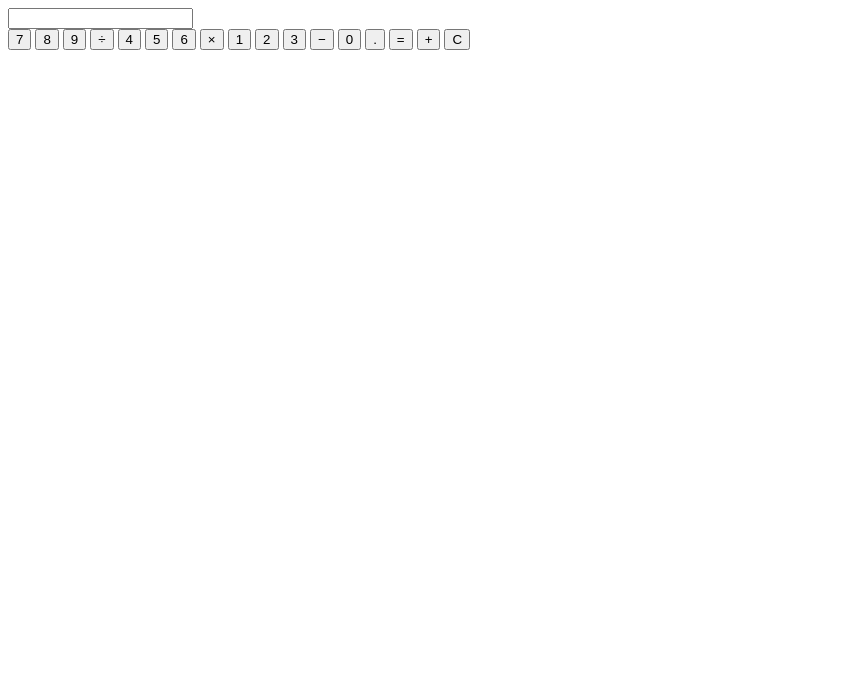
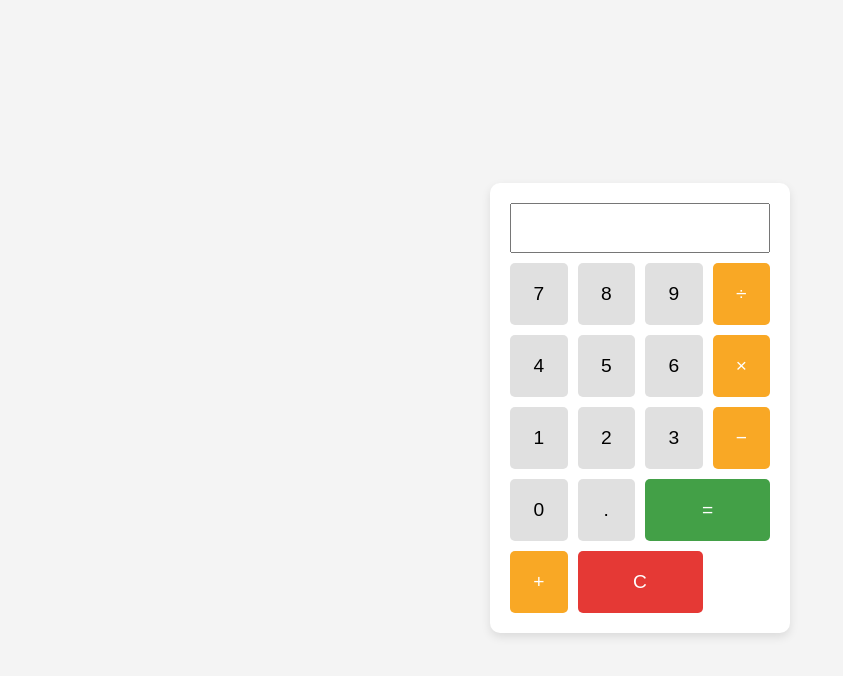
Before and after one commit to Rishidubey15/cd-practice, a plain HTML site: page index.html in a window 1280 px wide. Shown: the whole page, without its empty margins (0-843 px from the left). Drawn offline with Linux system fonts and the light colour scheme.

Commit message:
Calc: fixed

```diff
--- a/index.html
+++ b/index.html
@@ -4,7 +4,7 @@
   <meta charset="UTF-8" />
   <meta name="viewport" content="width=device-width, initial-scale=1.0"/>
   <title>Simple Calculator</title>
-    <link rel="stylesheet" href="styles.css" />
+    <link rel="stylesheet" href="style.css" />
     <script src="script.js"></script>
 </head>
 <body>
@@ -35,8 +35,5 @@
     </div>
   </div>
 
-  <script>
-    // JavaScript functionality will be included here
-  </script>
 </body>
 </html>
```
